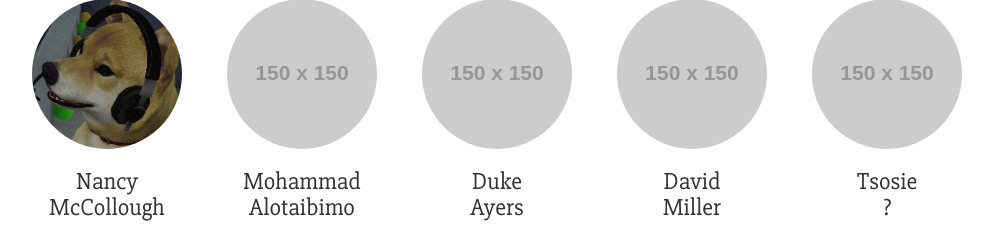
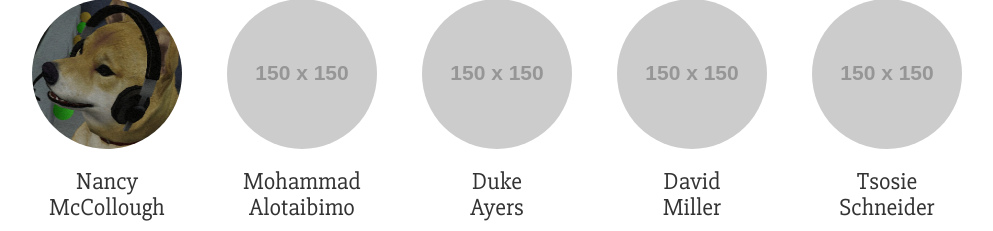
Before and after one commit to dukeayers/cs399_SocialMedia, a Django app: page /about/ in a window 1280 px wide. Shown: the part 860-1091 px from the top of the page, without its empty margins (143-1136 px from the left). Run offline with Django 3.2, Linux system fonts and the light colour scheme; grey boxes labelled with a size stand in for pictures from a placeholder-image service; parts of the project's set-up code (start-up, migrations or seed data) failed here and were passed over; some libraries are stand-ins or nearby versions.

Commit message:
Tsosie's name added to about page

```diff
--- a/social/templates/about.html
+++ b/social/templates/about.html
@@ -75,7 +75,7 @@ h3{
 		</div>
 		<div class="col-xs-2 text-center">
 			<img src="http://placehold.it/150x150" class="img-circle">
-			<h3>Tsosie <br>?</h3>
+			<h3>Tsosie <br>Schneider</h3>
 		</div>
 
 	</div>
```
